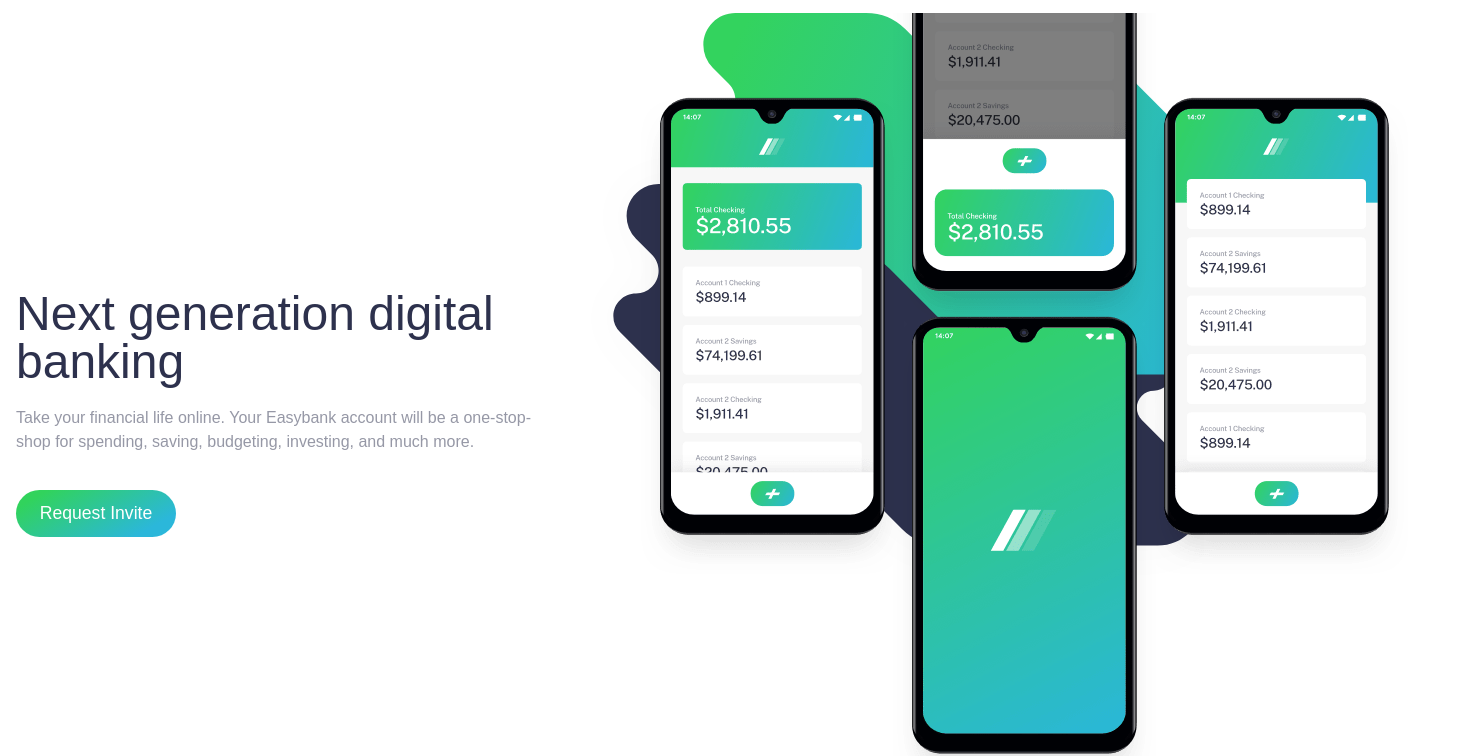
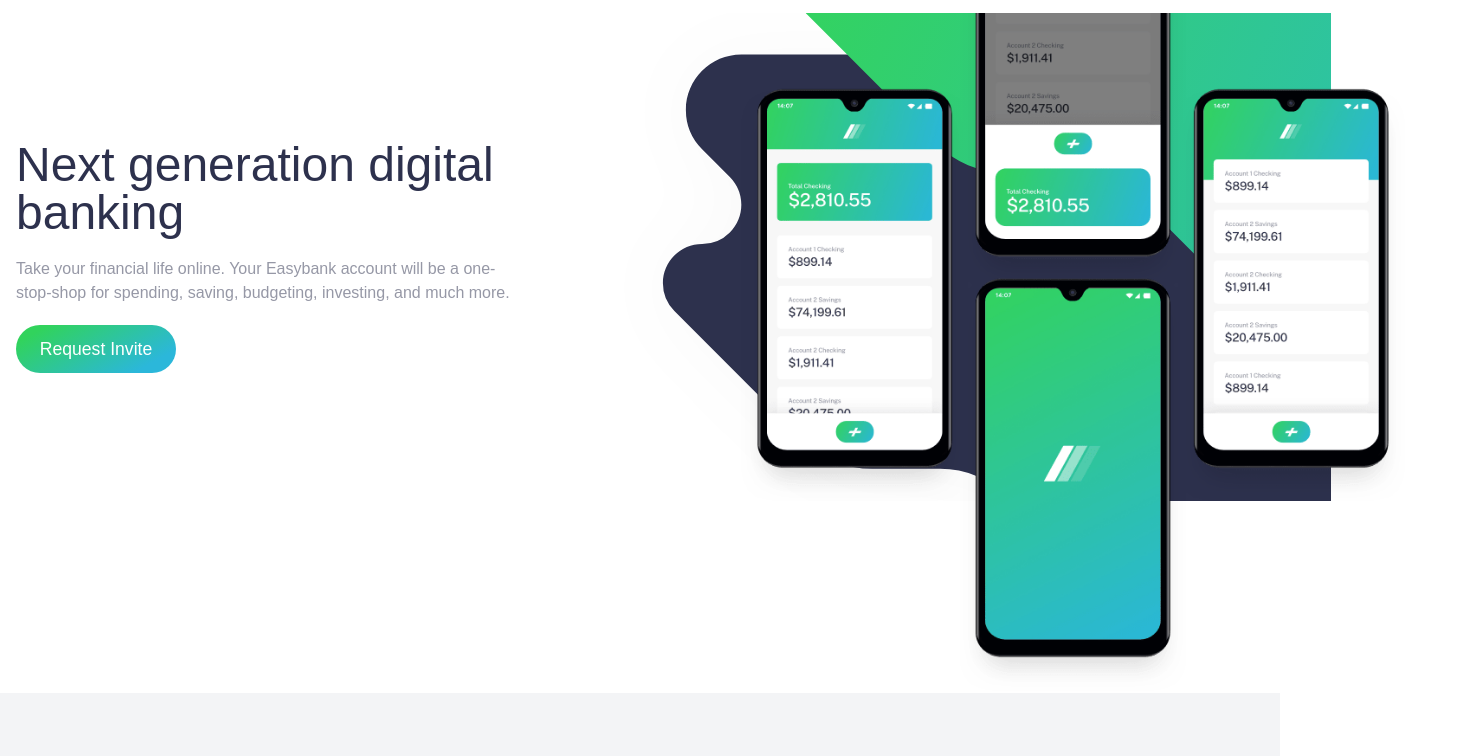
Before and after one commit to Ultred/Easy_Bank, a website: page index.html in a window 1280 px wide. Shown: the part 66-822 px from the top of the page, 1479 px wide, since content can reach past the window. Drawn offline with Linux system fonts and the light colour scheme.

Commit message:
Improve nav and hero section

```diff
--- a/index.html
+++ b/index.html
@@ -32,14 +32,14 @@
         <button class="btn-main hidden md:block">Request Invite</button>
 
         <div id="toggle" class="md:hidden relative z-40 cursor-pointer">
-          <span class="navhum a"></span>
-          <span class="navhum b"></span>
-          <span class="navhum c"></span>
+          <span class="navhum nava"></span>
+          <span class="navhum navb"></span>
+          <span class="navhum navc"></span>
           <span id="navlong" class="tria"></span>
         </div>
         <ul
           id="navbar"
-          class="absolute flex-col flex bg-white w-full mr-28 text-GrayishBlue text-center gap-8 py-4 navtria md:hidden translate-x-3 duration-100 bottom-20"
+          class="absolute flex-col left-0 rounded-xl mx-auto flex bg-white w-11/12 text-GrayishBlue text-center gap-8 py-4 navtria md:hidden translate-x-3 duration-100 bottom-20"
         >
           <li class="hovernav">
             <a class="hover:text-DarkBlue" href="#home">Home</a>
@@ -59,35 +59,23 @@
         </ul>
       </nav>
     </header>
-    <section
-      class="md:flex md:h-screen md:flex-row-reverse lg:max-w-7xl md:mx-auto"
-    >
-      <div>
-        <picture>
-          <source
-            class="lg:w-full"
-            media="(min-width: 786px)"
-            srcset="./images/bg-intro-desktop.svg"
-          />
-          <img class="w-full" src="./images/bg-intro-mobile.svg" alt="" />
-        </picture>
-        <img
-          class="absolute -top-20 lg:-right-32"
-          src="images/image-mockups.png"
-          alt=""
-        />
+    <section class="section">
+      <div class="lg:max-w-7xl md:mx-auto md:flex md:flex-row-reverse">
+        <div class="image">
+          <!-- <img src="images/image-mockups.png" alt="" /> -->
         </div>
-      <article
-        class="text-center mb-20 px-4 md:mb-0 md:text-left md:flex md:flex-col md:justify-center"
-      >
-        <h1 class="text-DarkBlue text-5xl">Next generation digital banking</h1>
+        <article class="text-center md:text-left my-32 px-4 article-hero">
+          <h1 class="text-DarkBlue text-5xl">
+            Next generation digital banking
+          </h1>
           <p class="text-GrayishBlue my-5">
             Take your financial life online. Your Easybank account will be a
             one-stop-shop for spending, saving, budgeting, investing, and much
             more.
           </p>
-        <button class="btn-main mt-4">Request Invite</button>
+          <button class="btn-main">Request Invite</button>
         </article>
+      </div>
     </section>
     <section class="text-center py-10 bg-LightGrayishBlue md:text-left">
       <div class="lg:max-w-7xl md:mx-auto px-4">
--- a/input.css
+++ b/input.css
@@ -8,6 +8,7 @@
 body {
   font-family: "Public Sans", sans-serif;
   overflow-x: hidden;
+  scroll-behavior: smooth scroll;
 }
 .btn-main {
   font-weight: 400;
@@ -59,6 +60,7 @@
   width: 33px;
   margin: 7px;
   height: 3px;
+  transition: all 0.4s ease;
 }
 .tria.long {
   height: 341px;
@@ -66,10 +68,22 @@
 .navhum.long {
   background-color: white;
 }
+.navb.nav {
+  left: 57px;
+  position: inherit;
+}
+.nava.nav {
+  rotate: 135deg;
+  translate: 0px 10px;
+}
+.navc.nav {
+  rotate: -135deg;
+  translate: 0px -10px;
+}
+/* Footer */
 .hoverfoot {
   position: relative;
 }
-
 .hoverfoot::after {
   content: "";
   opacity: 0;
@@ -84,6 +98,28 @@
 .hoverfoot:hover::after {
   opacity: 1;
 }
+
+/* Hero Section */
+
+.image::after {
+  content: "";
+  background-image: url("/images/image-mockups.png");
+  background-size: cover;
+  background-repeat: no-repeat;
+  background-position: center bottom;
+  position: absolute;
+  min-height: 28rem;
+  width: 100%;
+}
+.image {
+  background-image: url("/images/bg-intro-mobile.svg");
+  position: relative;
+  background-size: cover;
+  background-repeat: no-repeat;
+  background-position: center center;
+  min-height: 30rem;
+  width: 100%;
+}
 @media (max-width: 768px) {
   .hoverfoot::after {
     width: 100%;
@@ -94,4 +130,35 @@
     bottom: -25px;
     width: 120%;
   }
+  .image {
+    background-image: url("/images/bg-intro-desktop.svg");
+
+    background-size: 166%;
+    background-repeat: no-repeat;
+    background-position: center left;
+    min-height: 30rem;
+    transition: all ease-in 0.4s;
+    width: 152%;
+  }
+  .image::after {
+    background-position: center left;
+    min-height: 41rem;
+    left: 15%;
+    transition: all ease-in 0.4s;
+  }
 }
+@media (min-width: 1024px) {
+  .image {
+    width: 110%;
+    left: 4%;
+  }
+  .image::after {
+    min-height: 63rem;
+    bottom: -59%;
+    background-size: 90%;
+    left: 20%;
+  }
+  .section {
+    height: 85vh;
+  }
+}
--- a/script.js
+++ b/script.js
@@ -6,13 +6,14 @@
 toggle.addEventListener("click", () => {
   navlong.classList.toggle("long");
   navhum.forEach((item) => item.classList.toggle("long"));
-
+  navhum.forEach((item) => item.classList.toggle("nav"));
   if (navbar.classList.contains("bottom-20")) {
     navbar.classList.remove("bottom-20");
-
+    navbar.classList.add("shadow-2xl");
     navbar.classList.add("-bottom-72");
   } else if (navbar.classList.contains("-bottom-72")) {
     navbar.classList.remove("-bottom-72");
+    navbar.classList.remove("shadow-2xl");
     navbar.classList.add("bottom-20");
   }
 });
```
Also changed, not shown: css/main.css. Lines whose indentation alone changed are shown as unchanged.
